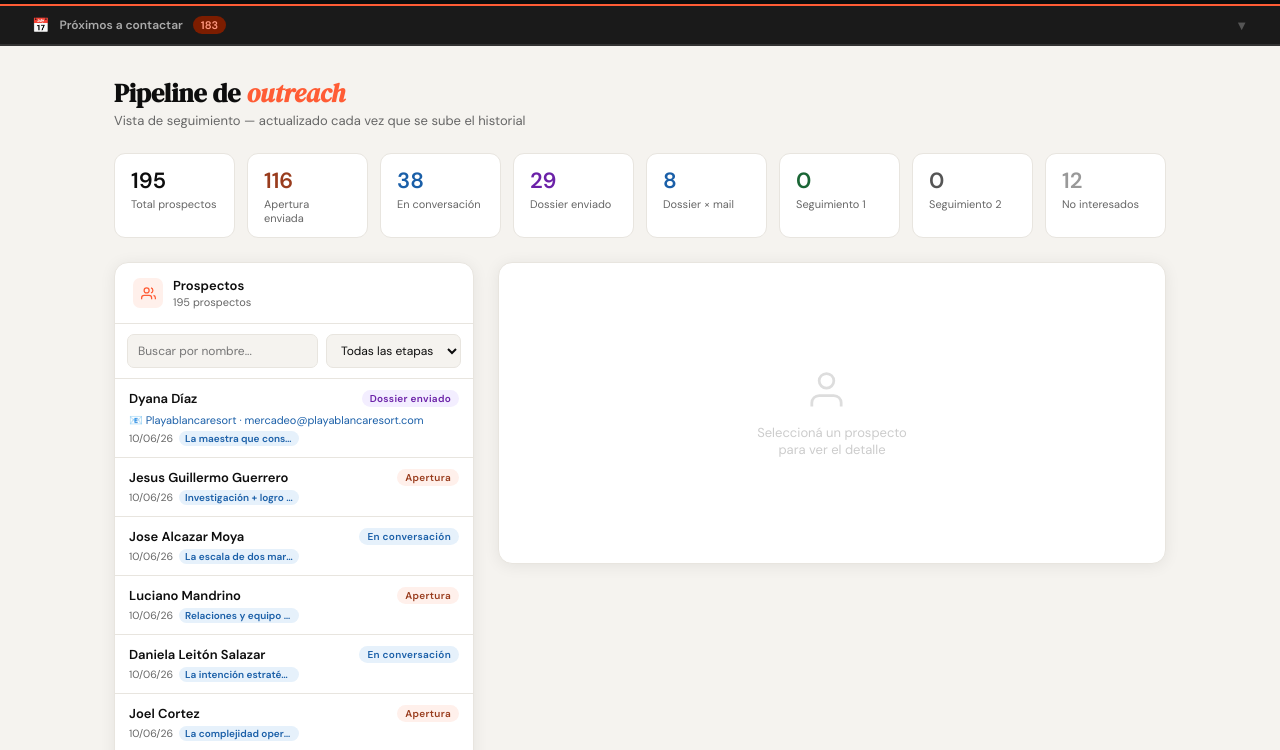
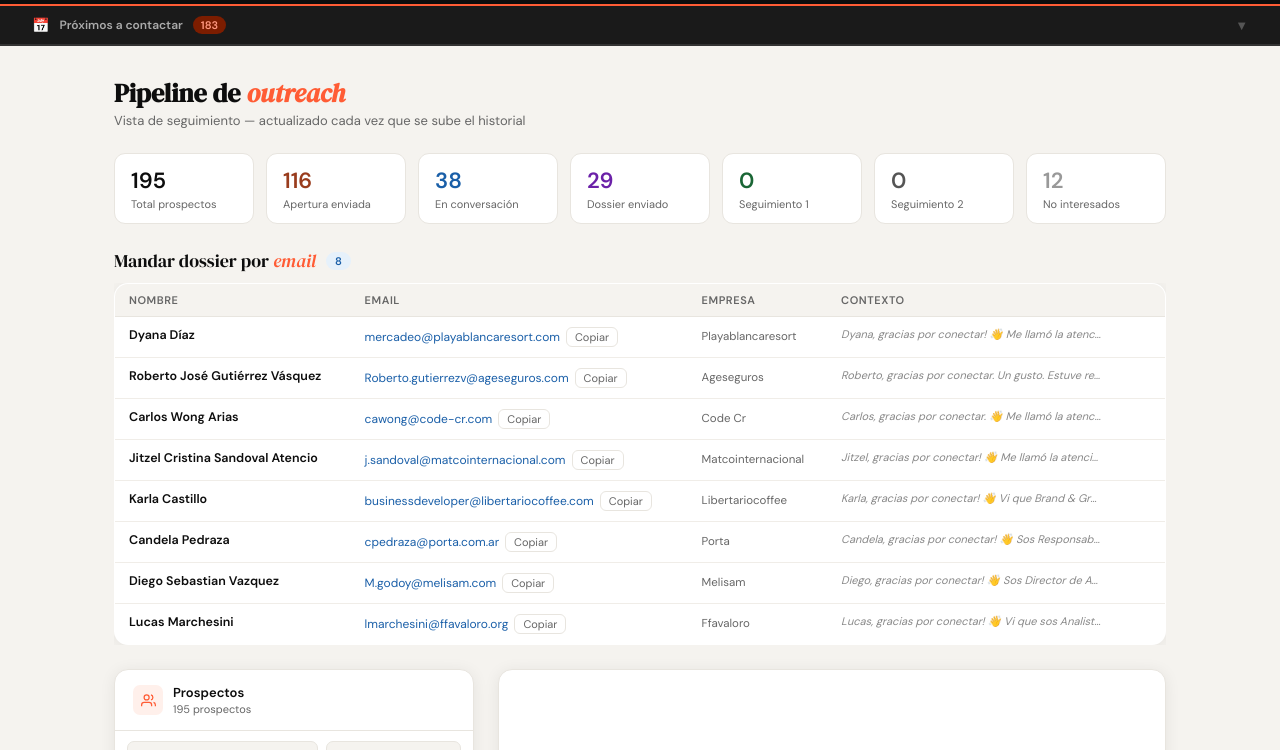
Before and after one commit to kudelkacris/linkedin-historial, a plain HTML site: page index.html in a window 1280 px wide. Shown: the part 50-800 px from the top of the page. Drawn offline with Linux system fonts and the light colour scheme.

Commit message:
update historial

```diff
--- a/index.html
+++ b/index.html
@@ -201,10 +201,31 @@ header{background:var(--dark);padding:0 2rem;height:56px;display:flex;align-item
     <div class="stat-card" onclick="filterStat('1')"><div class="stat-num" id="st-1" style="color:#993C1D">—</div><div class="stat-lbl">Apertura enviada</div></div>
     <div class="stat-card" onclick="filterStat('2')"><div class="stat-num" id="st-2" style="color:#1A5FA8">—</div><div class="stat-lbl">En conversación</div></div>
     <div class="stat-card" onclick="filterStat('3')"><div class="stat-num" id="st-3" style="color:#6B21A8">—</div><div class="stat-lbl">Dossier enviado</div></div>
-    <div class="stat-card" onclick="filterStat('email')"><div class="stat-num" id="st-email" style="color:#1A5FA8">—</div><div class="stat-lbl">Dossier × mail</div></div>
     <div class="stat-card" onclick="filterStat('4')"><div class="stat-num" id="st-4" style="color:#1A6635">—</div><div class="stat-lbl">Seguimiento 1</div></div>
     <div class="stat-card" onclick="filterStat('5')"><div class="stat-num" id="st-5" style="color:#555">—</div><div class="stat-lbl">Seguimiento 2</div></div>
     <div class="stat-card" onclick="filterStat('noint')"><div class="stat-num" id="st-noint" style="color:#999">—</div><div class="stat-lbl">No interesados</div></div>
+  </div>
+
+  <!-- EMAIL LIST -->
+  <div class="email-section" id="email-section" style="display:none">
+    <div class="email-section-head">
+      <div style="font-family:'DM Serif Display',serif;font-size:18px;color:var(--dark)">Mandar dossier por <em style="color:var(--orange)">email</em></div>
+      <div class="email-badge" id="email-badge">0</div>
+    </div>
+    <div style="overflow-x:auto">
+      <table class="email-table">
+        <thead>
+          <tr>
+            <th>Nombre</th>
+            <th>Email</th>
+            <th>Empresa</th>
+            <th>Contexto</th>
+            <th></th>
+          </tr>
+        </thead>
+        <tbody id="email-tbody"></tbody>
+      </table>
+    </div>
   </div>
 
   <div class="grid">
@@ -224,7 +245,6 @@ header{background:var(--dark);padding:0 2rem;height:56px;display:flex;align-item
           <option value="1">Apertura</option>
           <option value="2">En conversación</option>
           <option value="3">Dossier enviado</option>
-          <option value="email">Dossier × mail</option>
           <option value="4">Seguimiento 1</option>
           <option value="5">Seguimiento 2</option>
           <option value="noint">No interesados</option>
@@ -292,32 +312,7 @@ async function loadData() {
   renderStats();
   renderList();
   renderProximos();
-}
-
-function domainToEmpresa(email) {
-  const domain = (email||'').split('@')[1] || '';
-  const base = domain.replace(/\.(com|org|net|co|ar|cr|pa|mx|uy|cl|pe|br|info|biz)(\.[a-z]{2})?$/i,'');
-  return base.replace(/[-_.]/g,' ').replace(/\b\w/g,c=>c.toUpperCase()).trim();
-}
-function getEmpresaForEntry(en) {
-  if (en.empresa) return en.empresa;
-  const em = getEmailForEntry(en);
-  return em ? domainToEmpresa(em) : '';
-}
-
-function hasEmailEntry(en) {
-  if (en.dossierMail) return true;
-  for (const sh of (en.stageHistory||[])) {
-    if ((sh.note||'').match(/[\w.+-]+@[\w.-]+\.[a-zA-Z]{2,}/)) return true;
-  }
-  return false;
-}
-function getEmailForEntry(en) {
-  for (const sh of (en.stageHistory||[])) {
-    const m = (sh.note||'').match(/[\w.+-]+@[\w.-]+\.[a-zA-Z]{2,}/);
-    if (m) return m[0];
-  }
-  return null;
+  renderEmailList();
 }
 
 function renderStats() {
@@ -326,7 +321,6 @@ function renderStats() {
     document.getElementById('st-' + s).textContent = _entries.filter(e => (e.stage||1) === s && !e.noInterest).length;
   });
   document.getElementById('st-noint').textContent = _entries.filter(e => e.noInterest).length;
-  document.getElementById('st-email').textContent = _entries.filter(e => !e.noInterest && hasEmailEntry(e)).length;
 }
 
 function filterStat(val) {
@@ -338,7 +332,7 @@ function filterStat(val) {
 function syncStatCards() {
   const val = document.getElementById('stage-filter').value;
   const cards = document.querySelectorAll('.stat-card');
-  const vals = ['','1','2','3','email','4','5','noint'];
+  const vals = ['','1','2','3','4','5','noint'];
   cards.forEach((c,i) => c.classList.toggle('active', vals[i] === val && val !== ''));
 }
 function renderList() {
@@ -348,7 +342,6 @@ function renderList() {
   let filtered = sorted;
   if (q) filtered = filtered.filter(e => e.name.toLowerCase().includes(q));
   if (sf === 'noint') filtered = filtered.filter(e => e.noInterest);
-  else if (sf === 'email') filtered = filtered.filter(e => !e.noInterest && hasEmailEntry(e));
   else if (sf) filtered = filtered.filter(e => !e.noInterest && (e.stage||1) === parseInt(sf));
 
   document.getElementById('list-count').textContent = filtered.length + ' prospecto' + (filtered.length !== 1 ? 's' : '');
@@ -358,22 +351,17 @@ function renderList() {
     list.innerHTML = '<div class="empty-list">Sin resultados</div>';
     return;
   }
-  list.innerHTML = filtered.map(en => {
-    const email = getEmailForEntry(en);
-    const empresa = email ? domainToEmpresa(email) : '';
-    return `
+  list.innerHTML = filtered.map(en => `
     <div class="prospect-item${_selected === en.id ? ' selected' : ''}" style="${en.noInterest ? 'opacity:.55' : ''}" onclick="selectProspect('${en.id}')">
       <div class="pi-row">
         <div class="pi-name${en.noInterest ? ' noint' : ''}">${esc(en.name)}</div>
         ${en.noInterest ? '<span class="stage-pill sp-x">✕ No int.</span>' : `<span class="stage-pill ${STAGE_COLORS[en.stage||1]}">${stgLabel(en.stage||1)}</span>`}
       </div>
-      ${email ? `<div style="font-size:11px;color:#1A5FA8;margin-top:2px">📧 ${esc(empresa)} · ${esc(email)}</div>` : ''}
       <div class="pi-meta">
         <span>${en.date}</span>
         <span class="pi-variant">${esc(en.variantTitle)}</span>
       </div>
-    </div>`;
-  }).join('');
+    </div>`).join('');
 }
 
 function selectProspect(id) {
@@ -470,7 +458,6 @@ function renderDetail(en) {
       <span style="font-size:10.5px;color:var(--mid)">${en.date} · ${esc(en.variantTitle)}</span>
     </div>
     ${renderStageBar(en)}
-    ${(()=>{const em=getEmailForEntry(en);if(!em)return'';const emp=domainToEmpresa(em);return`<div style="padding:9px 14px;background:#E6F1FB;border-bottom:1px solid #C4DAFA;display:flex;align-items:center;gap:10px"><span style="font-size:12px">📧</span><div style="flex:1"><div style="font-size:12.5px;color:#1A5FA8;font-weight:600">${esc(en.name)} · ${esc(emp)}</div><div style="font-size:11.5px;color:#2A6FA8">${esc(em)}</div></div><button class="copy-btn" onclick="copyTxt(this,'${escAttr(em)}')">Copiar email</button></div>`;})()}
     <div style="padding:10px 14px;border-bottom:1px solid var(--border);background:white">
       <div style="font-size:10px;font-weight:700;text-transform:uppercase;letter-spacing:.05em;color:var(--mid);margin-bottom:6px">Registro de etapas</div>
       ${logHtml}
@@ -480,6 +467,52 @@ function renderDetail(en) {
     ${convHtml ? `<div style="padding:12px 14px;display:flex;flex-direction:column;gap:10px">${convHtml}</div>` : ''}
     ${extraHtml ? `<div style="padding:0 14px 14px;display:flex;flex-direction:column;gap:10px">${extraHtml}</div>` : ''}
   `;
+}
+
+function extractEmail(text) {
+  const m = (text||'').match(/[\w.+-]+@[\w.-]+\.[a-zA-Z]{2,}/);
+  return m ? m[0] : null;
+}
+function domainToEmpresa(email) {
+  const domain = email.split('@')[1] || '';
+  const base = domain.replace(/\.(com|org|net|co|ar|cr|pa|mx|uy|cl|pe|br|info|biz)(\.[a-z]{2})?$/i,'');
+  return base.replace(/[-_.]/g,' ').replace(/\b\w/g,c=>c.toUpperCase()).trim();
+}
+function renderEmailList() {
+  const emailRows = [];
+  for (const en of _entries) {
+    for (const sh of (en.stageHistory||[])) {
+      const note = sh.note || '';
+      if (!note.includes('@')) continue;
+      const email = extractEmail(note);
+      if (!email) continue;
+      const empresa = domainToEmpresa(email);
+      const ctx = (typeof en.msg1 === 'string' ? en.msg1 : '').replace(/\n/g,' ').trim().slice(0,80);
+      emailRows.push({ name: en.name, email, empresa, ctx, id: en.id });
+      break;
+    }
+  }
+  const sec = document.getElementById('email-section');
+  const tbody = document.getElementById('email-tbody');
+  const badge = document.getElementById('email-badge');
+  badge.textContent = emailRows.length;
+  sec.style.display = emailRows.length ? '' : 'none';
+  tbody.innerHTML = emailRows.map(r =>
+    `<tr>
+      <td><div class="email-name">${esc(r.name)}</div></td>
+      <td><div class="email-addr">${esc(r.email)}<button class="email-copy" onclick="copyEmail(this,'${escAttr(r.email)}')">Copiar</button></div></td>
+      <td><div class="email-empresa">${esc(r.empresa)}</div></td>
+      <td><div class="email-ctx" title="${escAttr(r.ctx)}">${esc(r.ctx)}</div></td>
+      <td></td>
+    </tr>`
+  ).join('');
+}
+function copyEmail(btn, email) {
+  navigator.clipboard.writeText(email).then(() => {
+    const o = btn.textContent;
+    btn.textContent = '✓ Copiado';
+    setTimeout(() => { btn.textContent = o; }, 2000);
+  });
 }
 
 function copyTxt(btn, text) {
```
